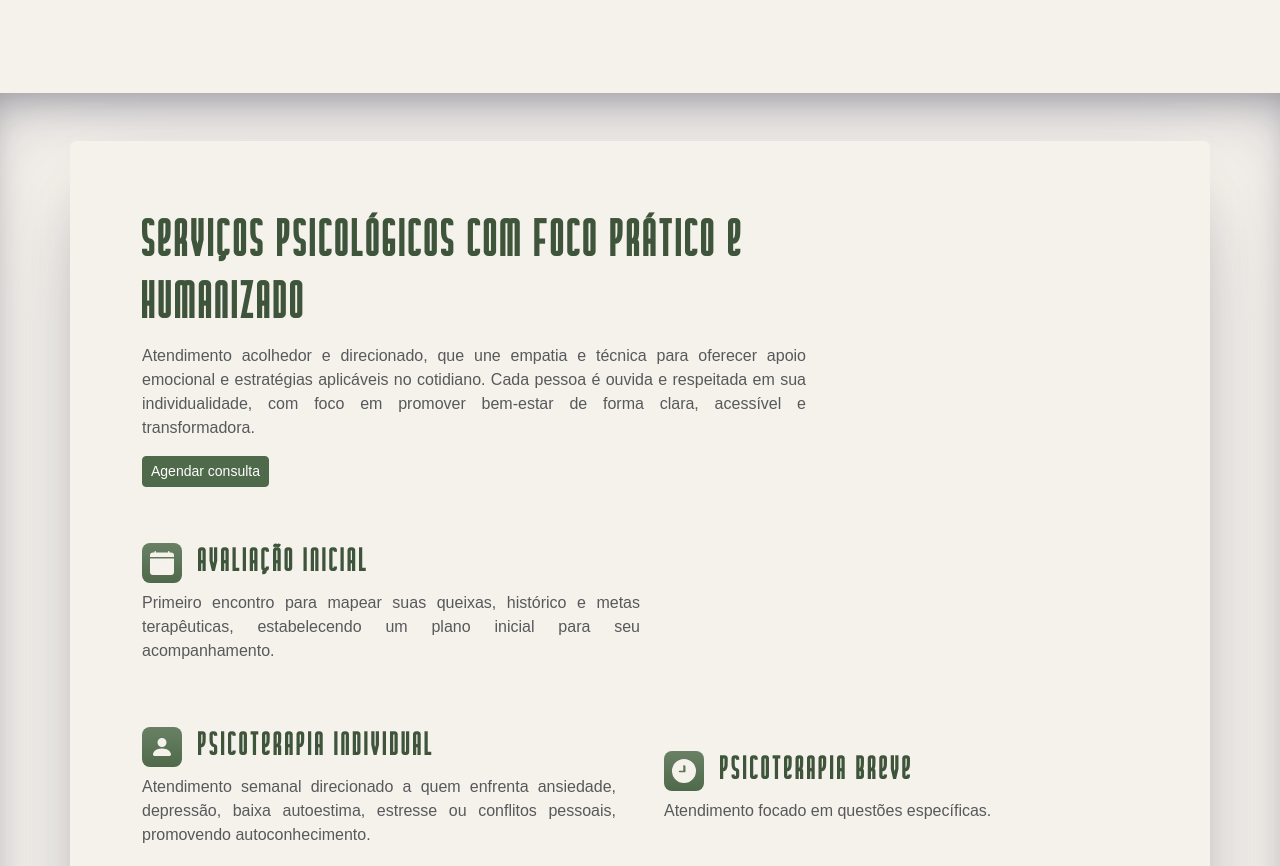
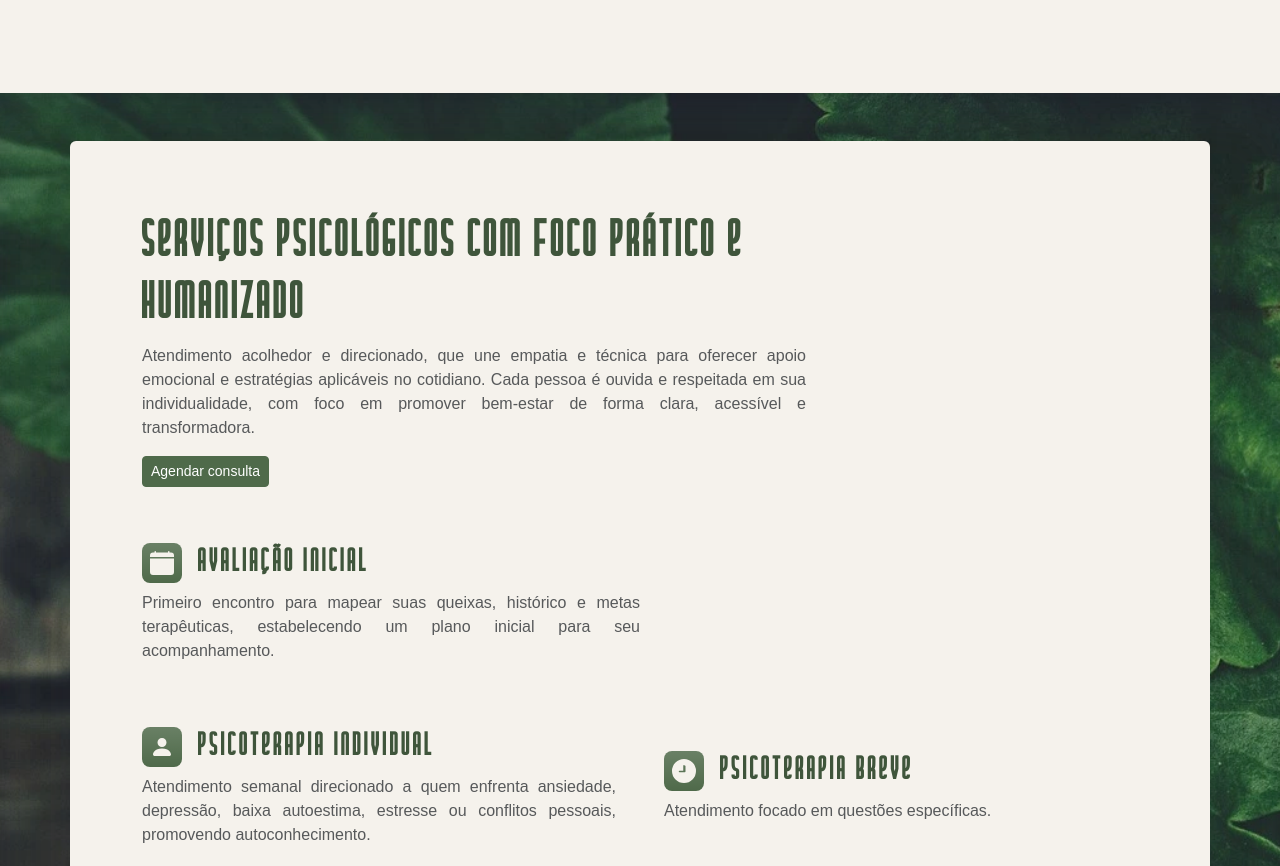
Before and after one commit to Mebous/Edeucleia-Psicologa, a website: page index.html in a window 1280 px wide. Shown: the part 1981-2847 px from the top of the page. Drawn offline with nearby package versions, Linux system fonts and the light colour scheme; a web font is replaced by a local one.

Commit message:
corrijindo as imagens

```diff
--- a/index.html
+++ b/index.html
@@ -2,6 +2,7 @@
   <head>
     <meta charset="utf-8" />
     <meta name="viewport" content="width=device-width, initial-scale=1" />
+    <link rel="shortcut icon" href="favicon/favicon.ico" type="image/x-icon" />
     <title>Psicóloga Edeucleia</title>
 
     <!-- <link rel="preconnect" href="https://fonts.googleapis.com" />
--- a/scss/style.scss
+++ b/scss/style.scss
@@ -158,7 +158,9 @@ p {
 }
 
 .services-offered {
-  background-image: url("../imgs/background-services-offered.jpg");
+  background-image: url("../imgs/background-services-offered.webp");
+  background-size: cover;
+  background-repeat: no-repeat;
   box-shadow: $box-shadow-inset;
 
   h1 {
```
Also changed, not shown: my_education.html (+1 -0 lines), css/style.css, favicon/android-chrome-192x192.png (added), favicon/android-chrome-512x512.png (added), favicon/apple-touch-icon.png (added), favicon/favicon-16x16.png (added), favicon/favicon-32x32.png (added), favicon/favicon.ico (added), favicon/site.webmanifest (added), 1 other file.
